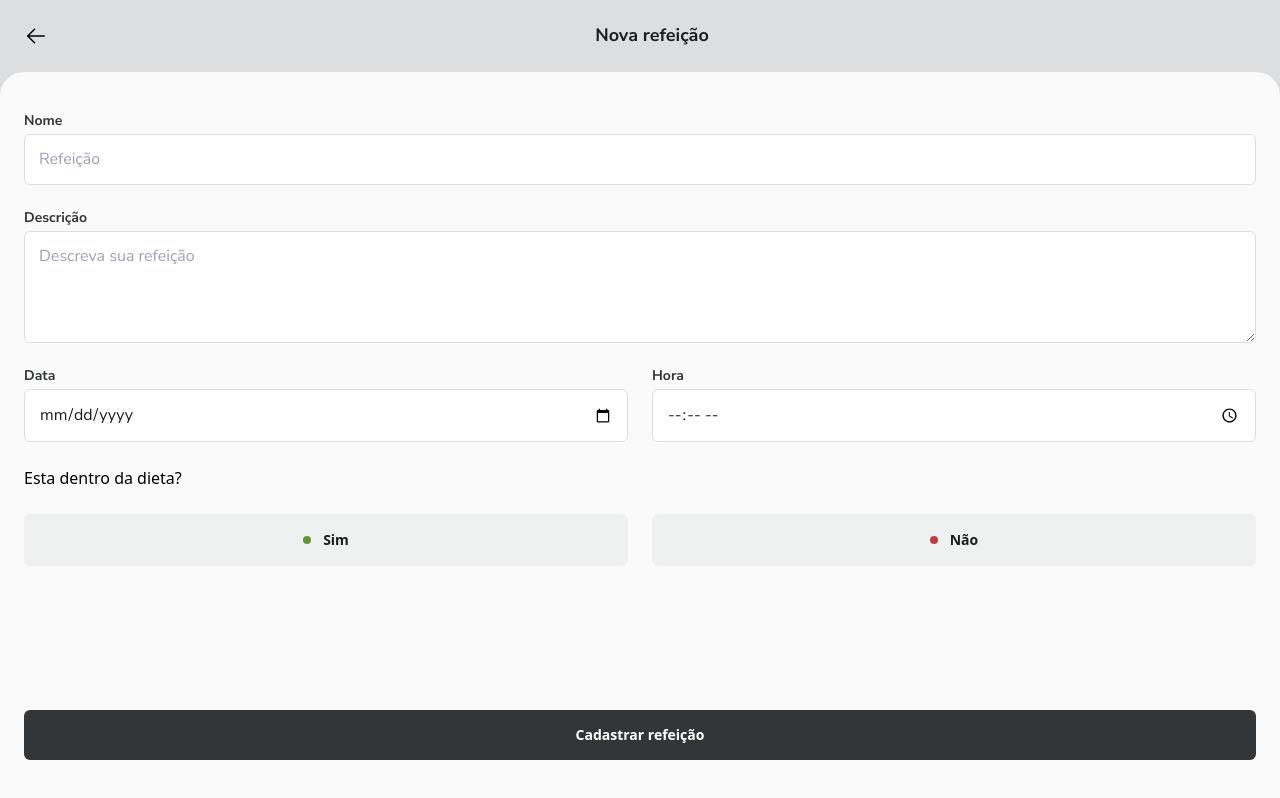
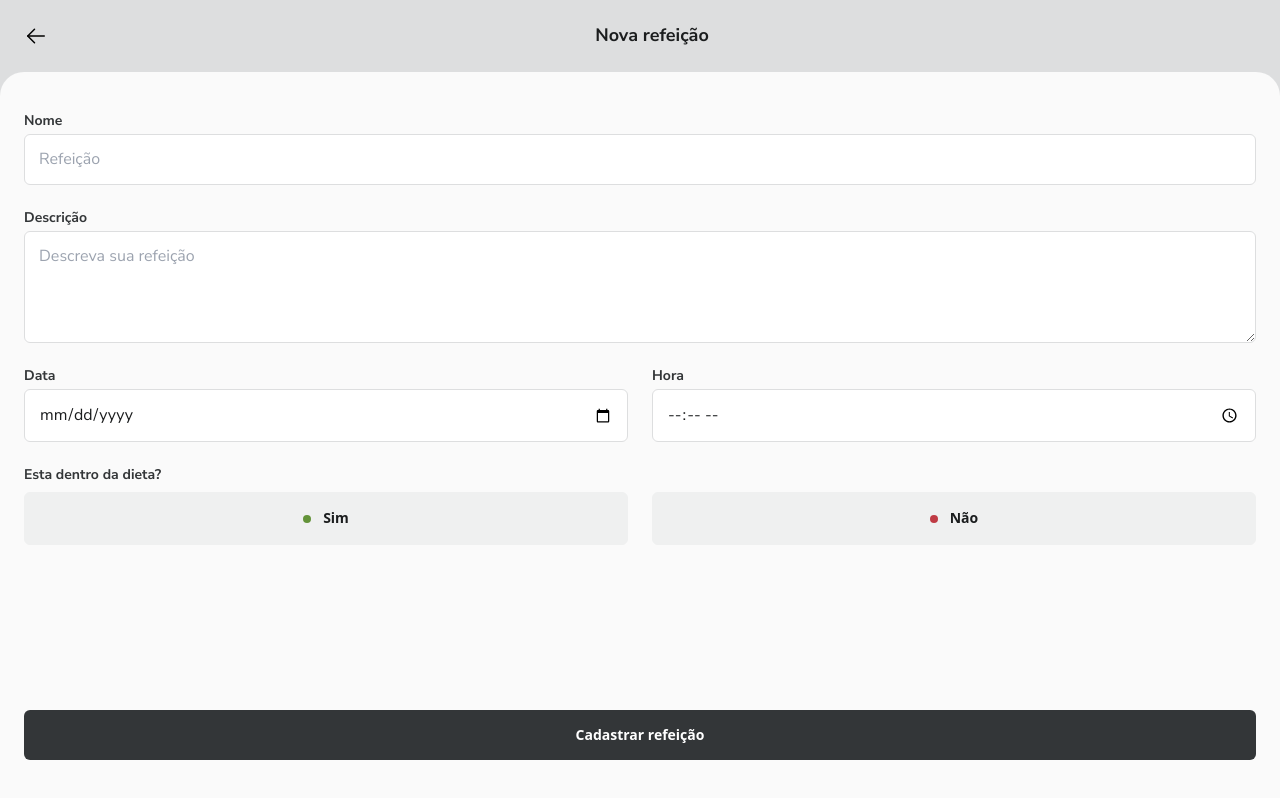
Before and after one commit to Du-devBR/daily-diet-web, a React (Vite) app: page /create in a window 1280 px wide. Built offline with nearby package versions, Linux system fonts and the light colour scheme.

Commit message:
style: adicionado style message error isDiet null

```diff
--- a/src/screens/createMeal/index.tsx
+++ b/src/screens/createMeal/index.tsx
@@ -107,9 +107,9 @@ export function CreateMeal() {
             />
           </div>
         </div>
-        <div className='flex flex-col gap-6'>
-          <label htmlFor="">Esta dentro da dieta?</label>
-          <div className='flex gap-6 w-full'>
+        <div className='flex flex-col'>
+          <label className=' text-BaseGray200 text-titleXS font-nunito' htmlFor="">Esta dentro da dieta?</label>
+          <div className='flex gap-6 w-full mt-2'>
             <button
               type='button'
               onClick={() => {
@@ -132,7 +132,7 @@ export function CreateMeal() {
                   <div className=' w-2 h-2 rounded-full bg-BrandRedDark disabled:bg-red-500'></div>Não
             </button>
           </div>
-          {errors.isDiet && <p>{errors.isDiet.message}</p>}
+          {errors.isDiet && <p className=' text-bodyS text-BrandRedDark font-nunito mt-4'>{errors.isDiet.message}</p>}
         </div>
         <button
           onClick={() => checkStateIsDiet()}
```
